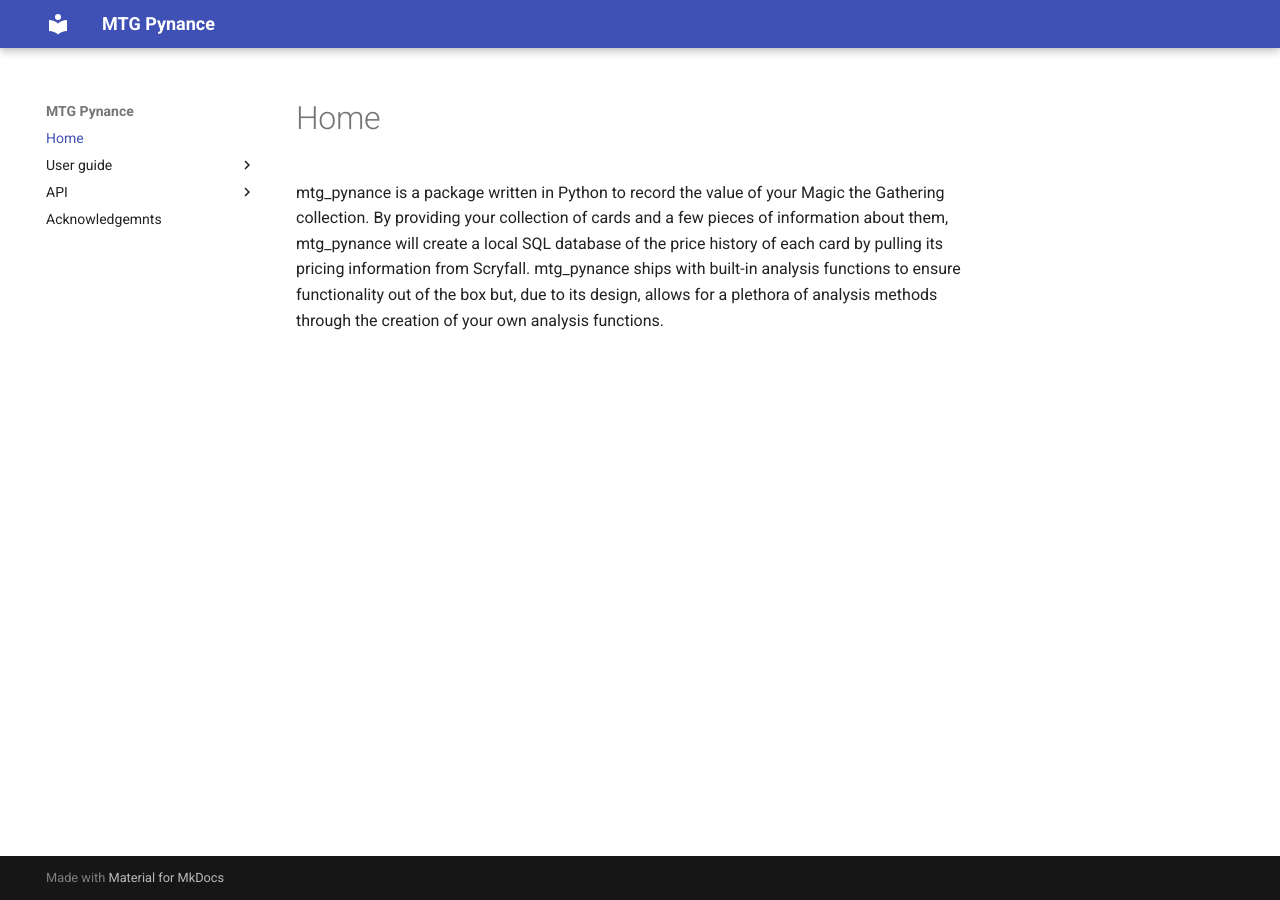
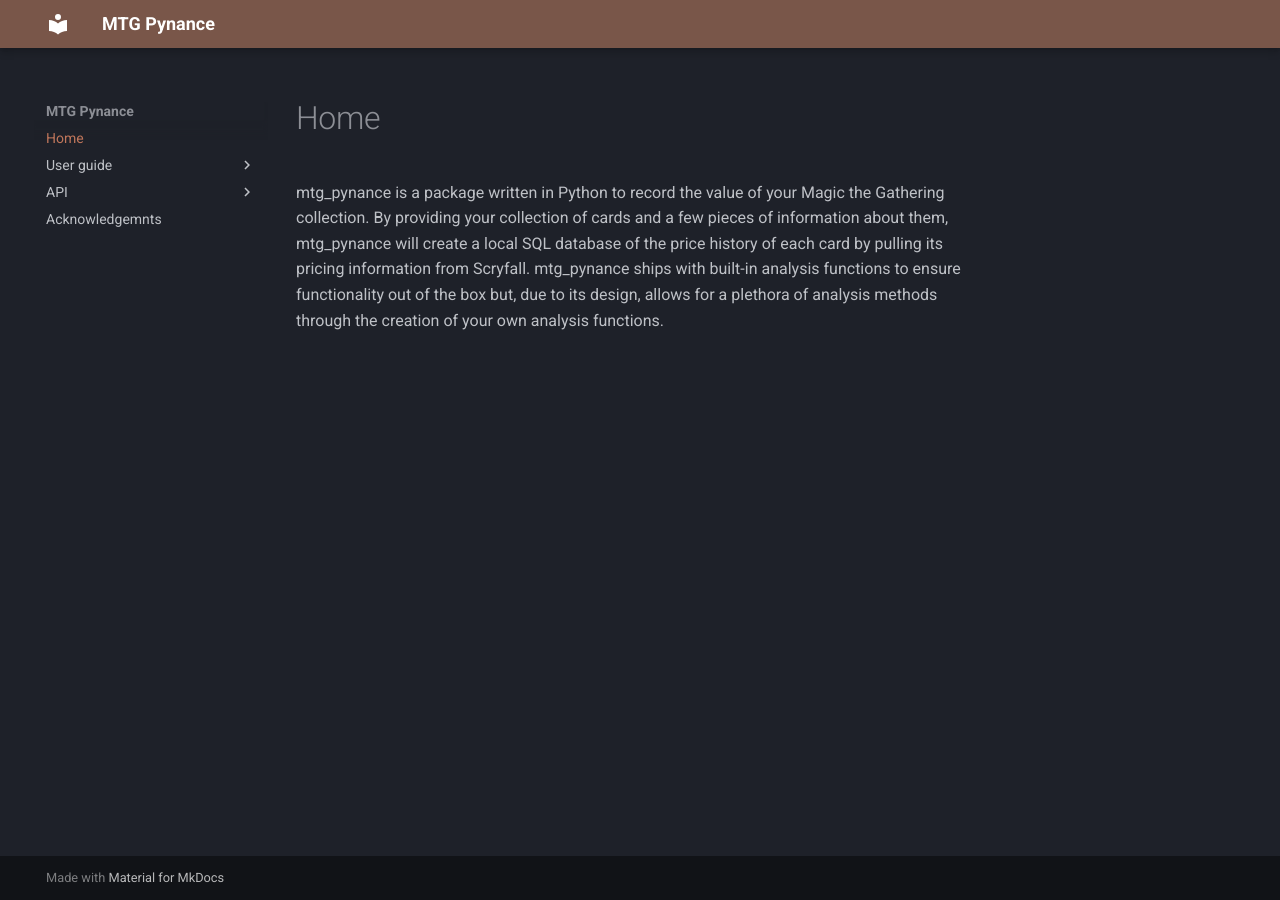
Before and after one commit to sigmanotation/mtg_pynance, an MkDocs documentation site: the page built from docs/index.md, in a window 1280 px wide. Built offline with MkDocs 1.6.1 and Material for MkDocs 9.7.7, drawn with Linux system fonts in a browser that asks for light colours.

Commit message:
Changing website colors.

```diff
--- a/mkdocs.yml
+++ b/mkdocs.yml
@@ -1,6 +1,9 @@
 site_name: MTG Pynance
 theme:
   name: material
+  palette:
+    scheme: slate
+    primary: brown
 
 nav:
   - Home: index.md
```
